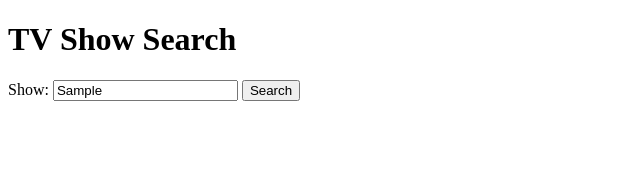
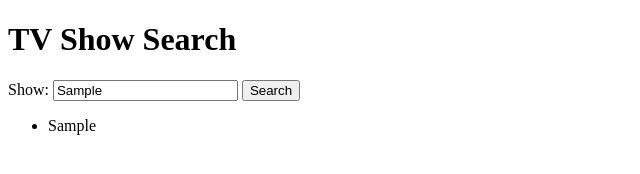
Before and after one commit to CoreyJamesLynch/AxiosAPIGetComponentTemplate, a plain HTML site: page index.html in a window 1280 px wide. Both pictures are taken after typing "Sample" into the empty fields and a click on the button "Search". Shown: the full height of the page, 0-640 px from the left. Drawn offline with nearby package versions, Linux system fonts and the light colour scheme.

Commit message:
Display input values to user
Add blank UL to index.html
Create LI names newShow
Add Input value to newShow
Append newShow to blank UL "addShow"

```diff
--- a/app.js
+++ b/app.js
@@ -1,7 +1,13 @@
 const searchButton = document.querySelector('#searchButton');
 const searchInput = document.querySelector('#searchInput');
+const addShow = document.querySelector('#addShow')
 
 searchButton.addEventListener('click', (event) => {
   event.preventDefault();
+  const newShow = document.createElement('li')
+  newShow.append(searchInput.value)
+  addShow.append(newShow)
   console.log(searchInput.value);
 });
+
+// append input values as LI elements by adding blank UL to HTML
--- a/index.html
+++ b/index.html
@@ -12,6 +12,7 @@
       <input type="text" name="showName" placeholder="Enter name of show" id="searchInput" required />
       <button type="submit" id="searchButton">Search</button>
     </form>
+    <ul id="addShow"></ul>
     <script src="https://cdn.jsdelivr.net/npm/axios/dist/axios.min.js"></script>
     <script src="app.js"></script>
   </body>
```
